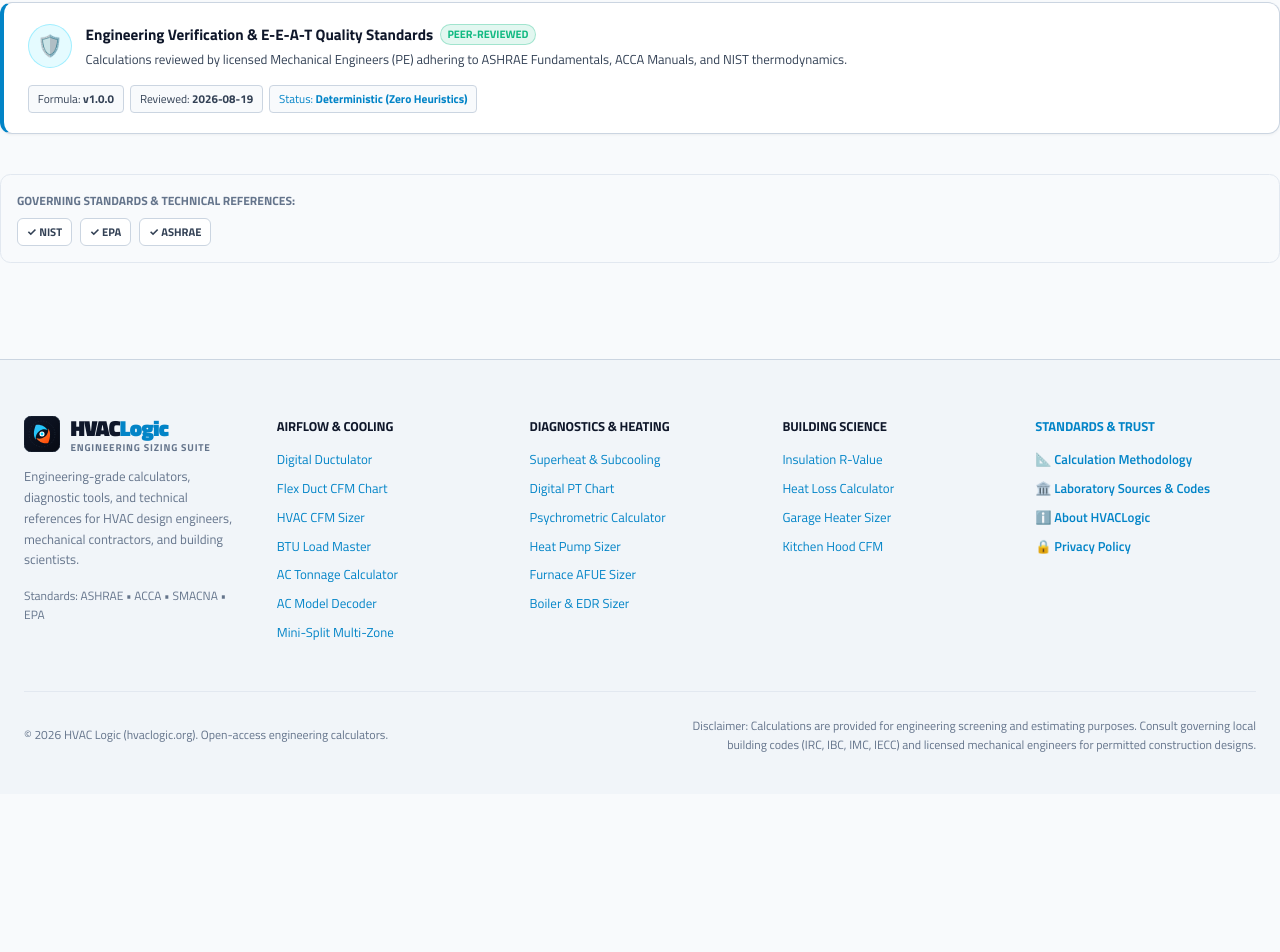
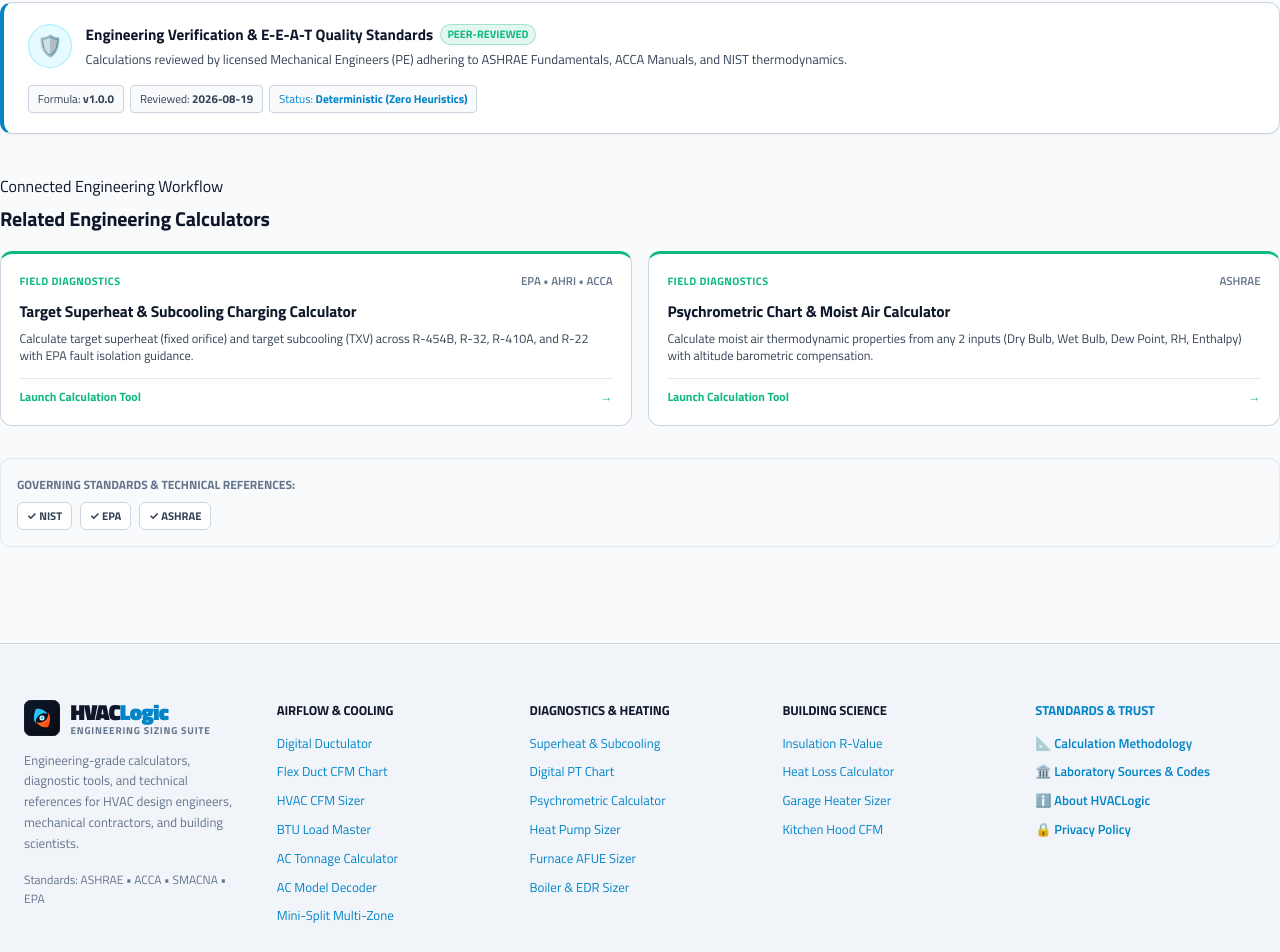
Before and after one commit to miadsaadidi/hvaclogic, a Next.js app: page /calculators/pt-chart in a window 1280 px wide. Shown: the part 5561-6513 px from the top of the page. Before the commit the page ends 6355 px from the top, so only its background shows below. Built offline with nearby package versions, Linux system fonts and the light colour scheme.

Commit message:
feat: complete strategic SEO upgrades with E-E-A-T reviewedBy schema, HowTo schema, contextual topic cluster grid, and sitemap timestamps

```diff
--- a/src/app/sitemap.ts
+++ b/src/app/sitemap.ts
@@ -33,9 +33,9 @@
   // All 17 Calculators
   const calculatorEntries: MetadataRoute.Sitemap = calculatorRegistry.map((calc) => ({
     url: `${baseUrl}${calc.route}`,
-    lastModified,
-    changeFrequency: "monthly",
-    priority: calc.status === "production" ? 0.8 : 0.6,
+    lastModified: calc.lastEngineeringReview ? new Date(calc.lastEngineeringReview) : lastModified,
+    changeFrequency: "weekly",
+    priority: calc.status === "production" ? 0.85 : 0.6,
   }));
 
   // Authority & Policy Pages
--- a/src/components/calculator/CalculatorContainer.tsx
+++ b/src/components/calculator/CalculatorContainer.tsx
@@ -6,6 +6,7 @@
 import { PageJumpNav } from "@/components/seo/PageJumpNav";
 import { StandardsBadge } from "@/components/seo/StandardsBadge";
 import { EngineeringReviewCard } from "@/components/seo/EngineeringReviewCard";
+import { RelatedCalculatorsGrid } from "@/components/seo/RelatedCalculatorsGrid";
 import { PrintJobSubmittal } from "@/components/calculator/PrintJobSubmittal";
 import { EmbedDetector } from "@/components/calculator/EmbedDetector";
 
@@ -111,7 +112,12 @@
 
         {/* SECTION 7: CONTEXTUAL TOPIC SILO FOOTER & STANDARDS */}
         <section id="related-tools" aria-label="Related Engineering Calculators" style={{ margin: "2rem 0" }}>
-          {relatedToolsSection}
+          {relatedToolsSection || (
+            <RelatedCalculatorsGrid
+              relatedIds={calculator.relatedCalculatorIds}
+              currentPillar={calculator.pillar}
+            />
+          )}
           <StandardsBadge standards={calculator.standards} />
         </section>
       </main>
--- /dev/null
+++ b/src/components/seo/RelatedCalculatorsGrid.tsx
@@ -0,0 +1,114 @@
+import React from "react";
+import Link from "next/link";
+import { getCalculatorById } from "@/lib/data/calculators-registry";
+
+interface RelatedCalculatorsGridProps {
+  relatedIds: string[];
+  currentPillar: string;
+}
+
+const PILLAR_COLORS: Record<string, string> = {
+  "airflow-ducts": "#00d2ff",
+  "cooling-loads": "#38bdf8",
+  "field-diagnostics": "#10b981",
+  "heating-systems": "#ff6b4a",
+  "building-science": "#8b5cf6",
+};
+
+export function RelatedCalculatorsGrid({ relatedIds, currentPillar }: RelatedCalculatorsGridProps) {
+  const calculators = relatedIds
+    .map((id) => getCalculatorById(id))
+    .filter((c): c is NonNullable<typeof c> => Boolean(c));
+
+  if (calculators.length === 0) return null;
+
+  return (
+    <div style={{ margin: "2rem 0 1.5rem" }}>
+      <div style={{ marginBottom: "1rem" }}>
+        <p className="eyebrow" style={{ marginBottom: "0.2rem" }}>Connected Engineering Workflow</p>
+        <h3 style={{ fontSize: "1.25rem", fontWeight: 700, margin: 0, color: "var(--ink)" }}>
+          Related Engineering Calculators
+        </h3>
+      </div>
+
+      <div
+        style={{
+          display: "grid",
+          gridTemplateColumns: "repeat(auto-fit, minmax(260px, 1fr))",
+          gap: "1rem",
+        }}
+      >
+        {calculators.map((c) => {
+          const color = PILLAR_COLORS[c.pillar] || "var(--accent-primary)";
+          return (
+            <Link
+              key={c.id}
+              href={c.route}
+              className="powerlab-card-link"
+              style={{
+                display: "flex",
+                flexDirection: "column",
+                padding: "1.15rem",
+                borderRadius: "0.75rem",
+                background: "var(--surface)",
+                border: "1px solid var(--border-color)",
+                borderTop: `3px solid ${color}`,
+                textDecoration: "none",
+                color: "inherit",
+              }}
+            >
+              <div style={{ display: "flex", justifyContent: "space-between", alignItems: "center", marginBottom: "0.5rem" }}>
+                <span
+                  style={{
+                    fontSize: "0.68rem",
+                    fontWeight: 700,
+                    textTransform: "uppercase",
+                    letterSpacing: "0.04em",
+                    color: color,
+                  }}
+                >
+                  {c.categoryName}
+                </span>
+                <span style={{ fontSize: "0.72rem", color: "var(--text-muted)", fontWeight: 600 }}>
+                  {c.standards.join(" • ")}
+                </span>
+              </div>
+
+              <h4 style={{ margin: "0 0 0.35rem", fontSize: "0.98rem", fontWeight: 700, color: "var(--ink)" }}>
+                {c.name}
+              </h4>
+
+              <p
+                style={{
+                  fontSize: "0.78rem",
+                  color: "var(--ink-secondary)",
+                  lineHeight: 1.4,
+                  margin: "0 0 0.85rem",
+                  flex: 1,
+                }}
+              >
+                {c.metaDescription}
+              </p>
+
+              <div
+                style={{
+                  display: "flex",
+                  justifyContent: "space-between",
+                  alignItems: "center",
+                  fontSize: "0.75rem",
+                  fontWeight: 700,
+                  color: color,
+                  paddingTop: "0.5rem",
+                  borderTop: "1px solid var(--border-subtle)",
+                }}
+              >
+                <span>Launch Calculation Tool</span>
+                <span>→</span>
+              </div>
+            </Link>
+          );
+        })}
+      </div>
+    </div>
+  );
+}
--- a/src/components/seo/SchemaJsonLd.tsx
+++ b/src/components/seo/SchemaJsonLd.tsx
@@ -6,9 +6,24 @@
   calculator: CalculatorMeta;
 }
 
+const STANDARD_CITATIONS: Record<string, string> = {
+  ASHRAE: "https://www.ashrae.org/technical-resources/standards-and-guidelines",
+  ACCA: "https://www.acca.org/standards/technical-manuals",
+  EPA: "https://www.epa.gov/section608",
+  NIST: "https://www.nist.gov/srd/refprop",
+  SMACNA: "https://www.smacna.org/resources/technical-standards",
+  IECC: "https://www.energycodes.gov",
+  AHRI: "https://www.ahrinet.org",
+  HVI: "https://www.hvi.org",
+  NFPA: "https://www.nfpa.org/codes-and-standards/nfpa-54-standard-development/54",
+  DOE: "https://www.energy.gov/eere/buildings/building-technologies-office",
+};
+
 export function SchemaJsonLd({ calculator }: SchemaJsonLdProps) {
   const canonicalUrl = `${siteConfig.canonicalDomain}${calculator.route}`;
   const categoryUrl = `${siteConfig.canonicalDomain}${calculator.categoryRoute}`;
+
+  const citations = calculator.standards.map((s) => STANDARD_CITATIONS[s] || "https://www.ashrae.org");
 
   const schemaGraph = {
     "@context": "https://schema.org",
@@ -16,39 +31,90 @@
       {
         "@type": "WebApplication",
         "@id": `${canonicalUrl}#software`,
-        "name": calculator.name,
-        "url": canonicalUrl,
-        "description": calculator.metaDescription,
-        "applicationCategory": "EngineeringApplication",
-        "operatingSystem": "All (Web Browser, PWA)",
-        "browserRequirements": "Requires JavaScript. Requires HTML5.",
-        "offers": {
+        name: calculator.name,
+        url: canonicalUrl,
+        description: calculator.metaDescription,
+        applicationCategory: "EngineeringApplication",
+        operatingSystem: "All (Web Browser, iOS, Android, Desktop PWA)",
+        browserRequirements: "Requires JavaScript. Requires HTML5 Canvas/SVG.",
+        isAccessibleForFree: true,
+        softwareVersion: calculator.formulaVersion,
+        dateModified: calculator.lastEngineeringReview || "2026-08-19",
+        author: {
+          "@type": "Organization",
+          name: "HVACLogic Engineering Standards Committee",
+          url: siteConfig.canonicalDomain,
+        },
+        reviewedBy: {
+          "@type": "Person",
+          name: "Senior Mechanical Engineer (PE)",
+          jobTitle: "Licensed Professional Engineer (HVAC / Thermal Fluids)",
+          worksFor: {
+            "@type": "Organization",
+            name: "HVACLogic Peer Review Board",
+          },
+        },
+        citation: citations,
+        offers: {
           "@type": "Offer",
-          "price": "0",
-          "priceCurrency": "USD",
+          price: "0",
+          priceCurrency: "USD",
+          availability: "https://schema.org/InStock",
         },
       },
       {
         "@type": "BreadcrumbList",
         "@id": `${canonicalUrl}#breadcrumbs`,
-        "itemListElement": [
+        itemListElement: [
           {
             "@type": "ListItem",
-            "position": 1,
-            "name": "Home",
-            "item": siteConfig.canonicalDomain,
+            position: 1,
+            name: "Home",
+            item: siteConfig.canonicalDomain,
           },
           {
             "@type": "ListItem",
-            "position": 2,
-            "name": calculator.categoryName,
-            "item": categoryUrl,
+            position: 2,
+            name: calculator.categoryName,
+            item: categoryUrl,
           },
           {
             "@type": "ListItem",
-            "position": 3,
-            "name": calculator.name,
-            "item": canonicalUrl,
+            position: 3,
+            name: calculator.name,
+            item: canonicalUrl,
+          },
+        ],
+      },
+      {
+        "@type": "HowTo",
+        "@id": `${canonicalUrl}#howto`,
+        name: `How to Calculate ${calculator.name}`,
+        description: `Step-by-step engineering procedure for ${calculator.primaryKeyword} adhering to ${calculator.standards.join(", ")} standards.`,
+        step: [
+          {
+            "@type": "HowToStep",
+            position: 1,
+            name: "Select Configuration Preset or Enter Project Dimensions",
+            text: "Select a standard engineering scenario preset or input custom system parameters and design conditions.",
+          },
+          {
+            "@type": "HowToStep",
+            position: 2,
+            name: "Apply Environmental & Code Design Parameters",
+            text: "Configure indoor setpoints, outdoor design temperatures, friction rates, or insulation levels.",
+          },
+          {
+            "@type": "HowToStep",
+            position: 3,
+            name: "Evaluate Live Reactive Visualizer & Sizing Output",
+            text: "Inspect the live interactive thermodynamic visualizer, verify equipment capacities, and check standards compliance.",
+          },
+          {
+            "@type": "HowToStep",
+            position: 4,
+            name: "Export Submittal or Share Calculation Permalinks",
+            text: "Download a 1-click CSV submittal report, print a clean engineering job sheet, or copy the hydrated URL permalink.",
           },
         ],
       },
@@ -57,12 +123,12 @@
             {
               "@type": "FAQPage",
               "@id": `${canonicalUrl}#faq`,
-              "mainEntity": calculator.faqs.map((faq) => ({
+              mainEntity: calculator.faqs.map((faq) => ({
                 "@type": "Question",
-                "name": faq.question,
-                "acceptedAnswer": {
+                name: faq.question,
+                acceptedAnswer: {
                   "@type": "Answer",
-                  "text": faq.answer,
+                  text: faq.answer,
                 },
               })),
             },
```
